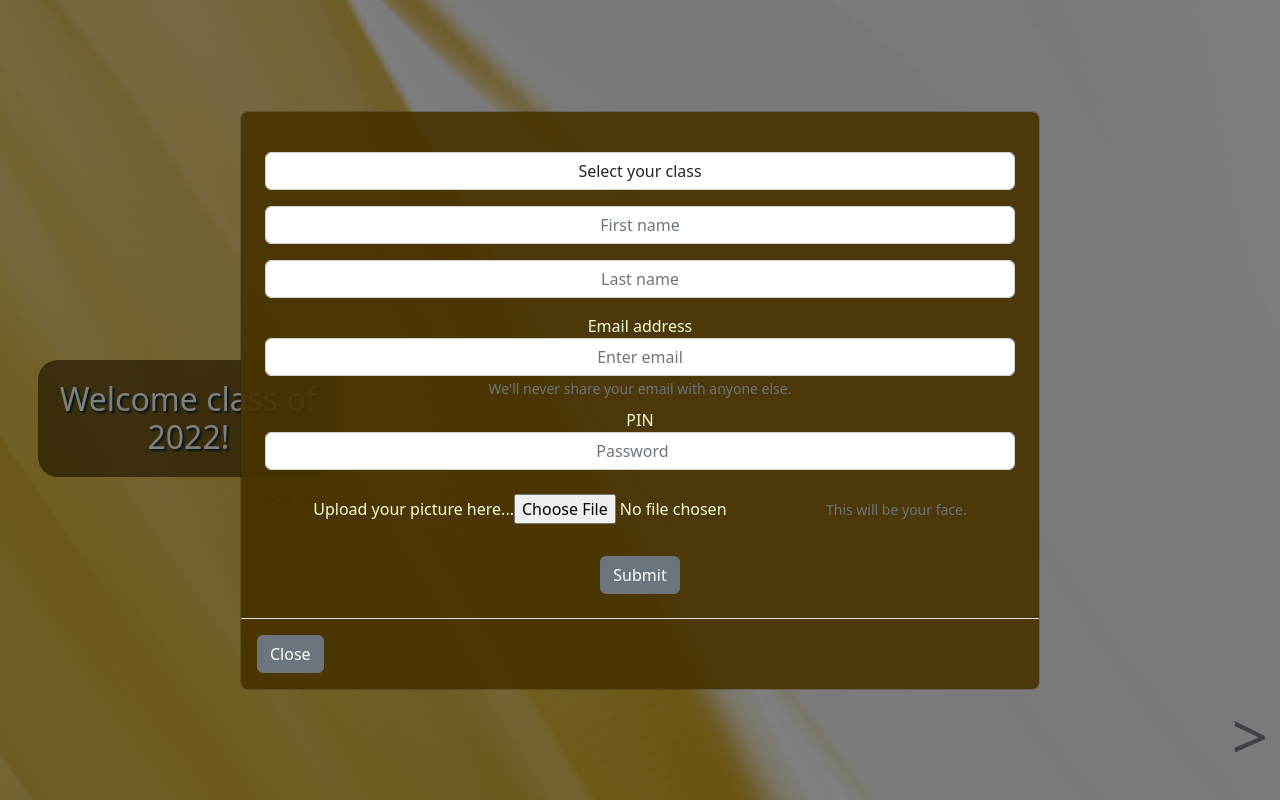
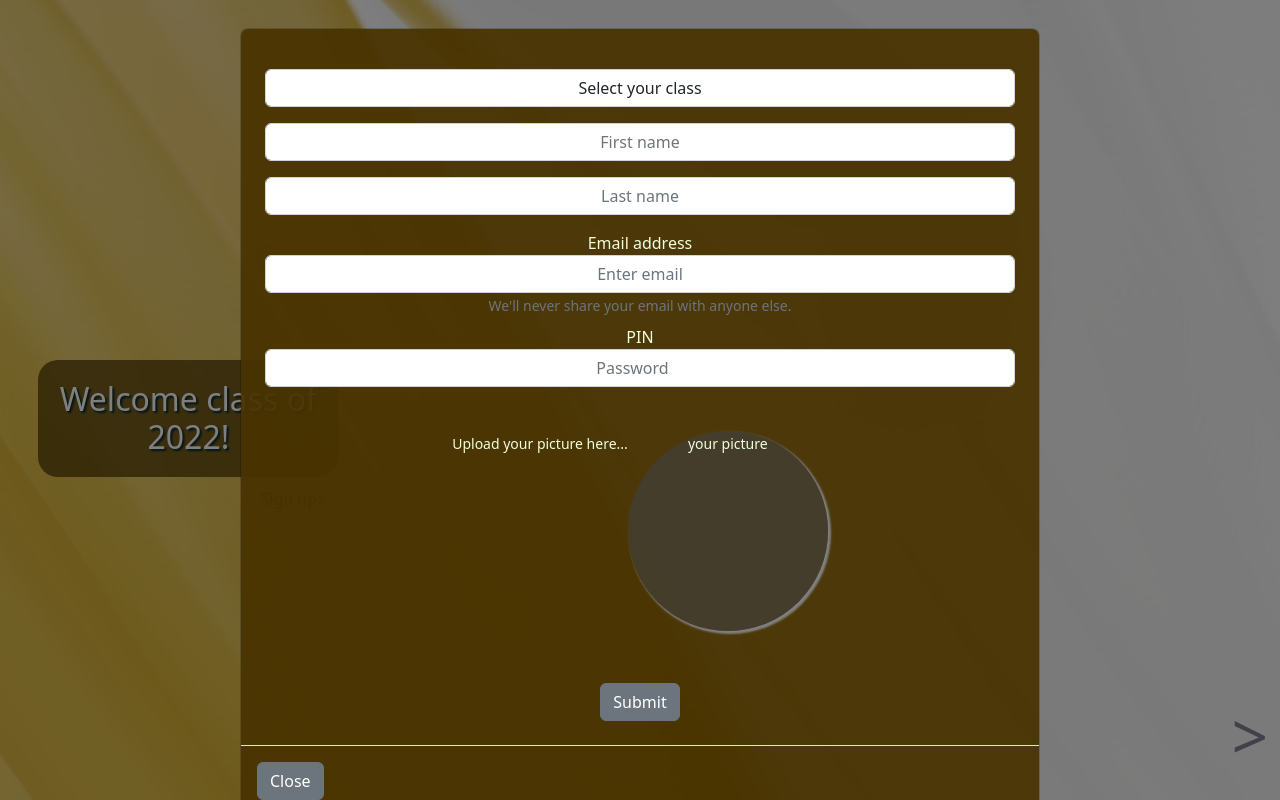
Before and after one commit to EmilyK-G/EmilyK-G-booksigningapp-client.github.io, a React (Create React App) app: page / in a window 1280 px wide. Both pictures are taken after a click on the button "Sign up>". Built offline with nearby package versions, Linux system fonts and the light colour scheme; no server answers.

Commit message:
image preview

```diff
--- a/src/Hooks/useSignupHook.jsx
+++ b/src/Hooks/useSignupHook.jsx
@@ -6,14 +6,14 @@ export const useSignup = ()=> {
     const [isLoading, setIsLoading] = useState(null);
     const { dispatch } = useUserContext()
 
-    const signup = async(name, last_name, email, pin, class_of, img, signature) => {
+    const signup = async(name, last_name, email, pin, class_of, formData, signature) => {
         setIsLoading(true)
         setError(null)
 
         const response = await fetch('/api/user/signup', {
             method:'POST',
             headers: {'Content-Type': 'application/json'},
-            body: JSON.stringify({name, last_name, email, pin, class_of, img, signature})
+            body: JSON.stringify({name, last_name, email, pin, class_of, img: formData, signature})
         })
         const json = await response.json()
 
--- a/src/components/Signup/Signup.css
+++ b/src/components/Signup/Signup.css
@@ -1,3 +1,21 @@
 .signup_form_container {
     z-index: 5;
 }
+.choose_file_input_label{
+    background-color: rgba(66, 66, 66, 0.621);
+    cursor: pointer;
+    border-radius: 100px;
+    box-shadow: 2px 2px 2px 1px gray;
+    margin: 20px 0 20px 0;
+    width: 200px;
+    height: 200px;
+}
+.choose_file_input{
+    display: none;
+}
+.image_preview{
+    height: inherit;
+    width: inherit;
+    border-radius: inherit;
+    object-fit: cover;
+}
--- a/src/components/Signup/Signup.jsx
+++ b/src/components/Signup/Signup.jsx
@@ -17,7 +17,12 @@ function Signup({showForm, setShowForm}) {
     const handleSubmit = async (e)=>{
         e.preventDefault()
         const signature = name + ' ' + last_name;
-        await signup(name, last_name, email, pin, class_of, img, signature)
+
+        const formData = new FormData()
+
+        formData.append(img.name, img)
+
+        await signup(name, last_name, email, pin, class_of, formData, signature)
     }
 
     return (
@@ -53,9 +58,11 @@ function Signup({showForm, setShowForm}) {
                         <input type="number" onChange={(e)=>setPin(e.target.value)} value={pin} className="form-control" placeholder="Password"/>
                     </div>
                     <div className="form-group my-4 mx-2">
-                        <label>Upload your picture here...</label>
-                        <input type="file" onChange={(e)=>setImg(e.target.value)} value={img} className="form-control-file"/>
-                        <small className="form-text text-muted">This will be your face.</small>
+                        <small>Upload your picture here...</small>
+                        <label className='choose_file_input_label'>
+                            {img ? <img src={img} alt={name + last_name + 'profilePicture'} className='image_preview'/> : <small>your picture</small>}
+                            <input type="file" accept="image/*" onChange={(e)=>{setImg(URL.createObjectURL(e.target.files[0])); console.log(img)}} className='choose_file_input'/>
+                        </label>
                     </div>
                     <button disabled={isLoading} type="submit" className="btn btn-secondary m-2">Submit</button>
                     {error && <Alert variant="danger">{error}</Alert>}
```
